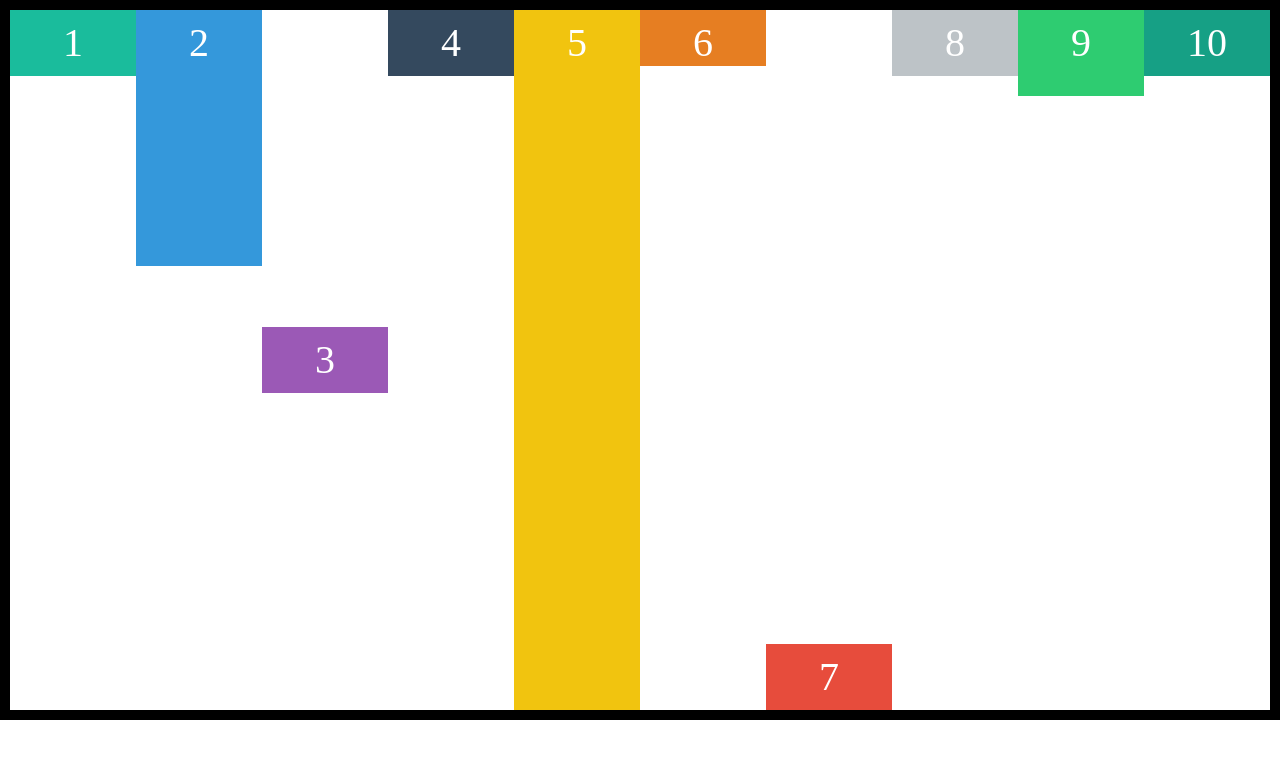
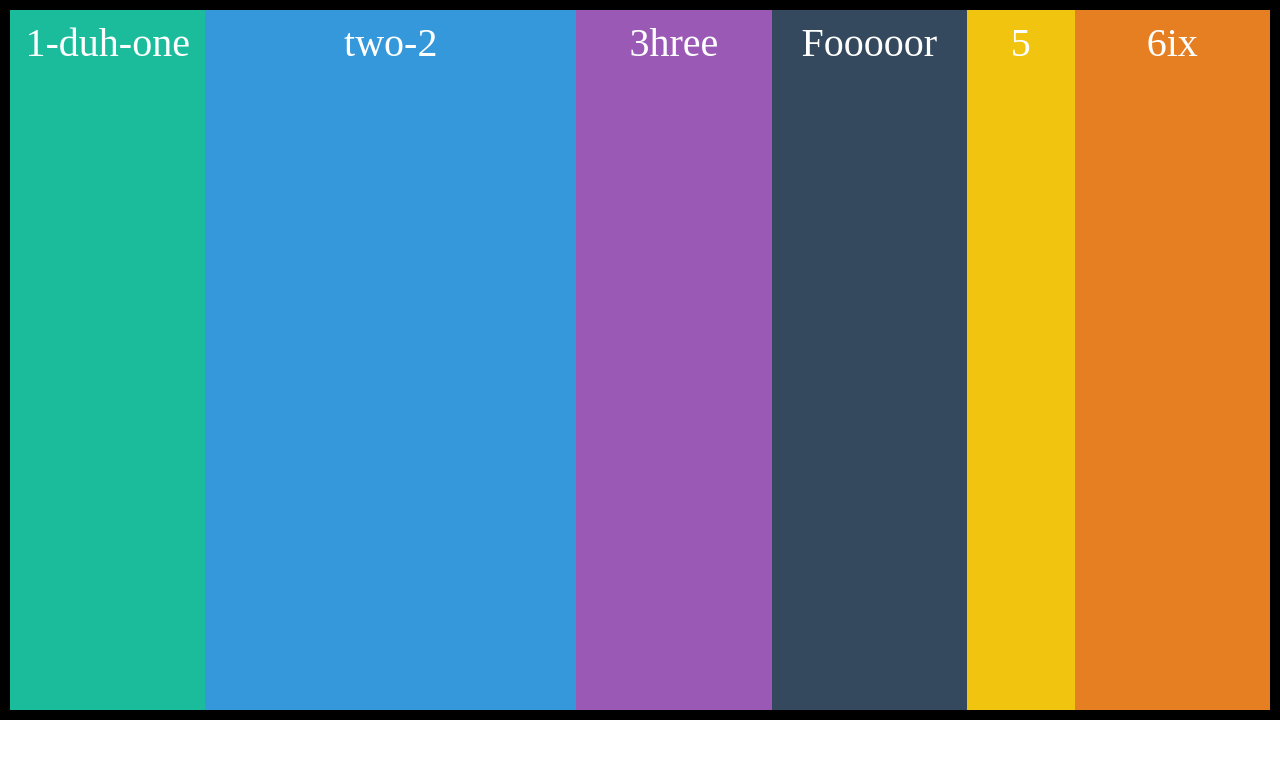
Before and after one commit to Dayun123/wes_bos-what-the-flexbox, a plain HTML site: page index.html in a window 1280 px wide. Drawn offline with Linux system fonts and the light colour scheme.

Commit message:
Add notes and examples for sizing with flex property.
Learned how the flex property, when used with just one value, helps to intelligently determine the size of the flex-items in a flex-container based on proportionally redistributing the space in the container between the items.

```diff
--- a/index.html
+++ b/index.html
@@ -10,16 +10,12 @@
   <!-- Flex container -->
   <div class="container">
     <!-- Flex items -->
-    <div class="box box1">1</div>
-    <div class="box box2">2</div>
-    <div class="box box3">3</div>
-    <div class="box box4">4</div>
+    <div class="box box1">1-duh-one</div>
+    <div class="box box2">two-2</div>
+    <div class="box box3">3hree</div>
+    <div class="box box4">Fooooor</div>
     <div class="box box5">5</div>
-    <div class="box box6">6</div>
-    <div class="box box7">7</div>
-    <div class="box box8">8</div>
-    <div class="box box9">9</div>
-    <div class="box box10">10</div>
+    <div class="box box6">6ix</div>
   </div>
 </body>
 </html>
--- a/notes.txt
+++ b/notes.txt
@@ -56,3 +56,9 @@ There are a lot of defaults that get set once you make a container a flex-contai
 **************** Alignment and Centering with Align-Self **********************
 
 Align-self is similar to align-items, in that it aligns elements on the cross axis. Whereas align-items is applied to the flex container, align-self is applied to individual flex-items to override any calls to align-items.
+
+*********** Understanding Flexbox Sizing with the Flex Property **************
+
+The flex property is applied to individual flex-items and determines the sizing of the items relative to each other. This section will examine the flex property with only one value, which is the proportion of space the selected flex-item should take up relative to the other flex-items.
+
+One of the main purposes of the flexbox layout style is to deal with the distribution of space in a flex-container as the size of the container and amount of space changes. Using the flex property with just one value, we can set the width of the flex-items in our container to be intelligently mangaged by flexbox. By default, the width of flex-items is just the width of the content. By setting the flex property to 1 on all items, you can tell them to basically intelligently set their widths to where they are all the same size, and they all take up the same amount of space in the container. If you then set the flex property on individual flex items, say on one of the boxes to be flex: 2, then that box would take up twice as much space as the other flex-items.
--- a/style.css
+++ b/style.css
@@ -26,36 +26,19 @@
   display: flex;
   border: 10px solid black;
   height: 90vh;
-  /* Will align all items in the container, can use align-self to pull individual items out of this alignment. */
-  align-items: flex-start;
 }
 
+/* Sets all the flex-items to be equal width. Allows flexbox to intelligently manage the width of the items as the container changes. Normally, the width of the items is determined by the content. */
 .box {
-  width: 33.33333%;
+  flex: 1;
 }
 
-/* Add some padding to a few of the boxes to see how they line up when using align-items */
+/* .box2 will now be twice the size of a .box. */
 .box2 {
-  padding-bottom: 200px;
+  flex: 2;
 }
 
-.box6 {
-  padding-bottom: 0;
+/* Can use decimal points to represent fractions. */
+.box5 {
+  flex: .5;
 }
-
-.box9 {
-  padding-bottom: 30px;
-}
-
-/* Override the align-items for these particular boxes and align them individually. */
-.box3 {
-  align-self: center;
-}
-
-.box5 {
-  align-self: stretch;
-}
-
-.box7 {
-  align-self: flex-end;
-}
```
